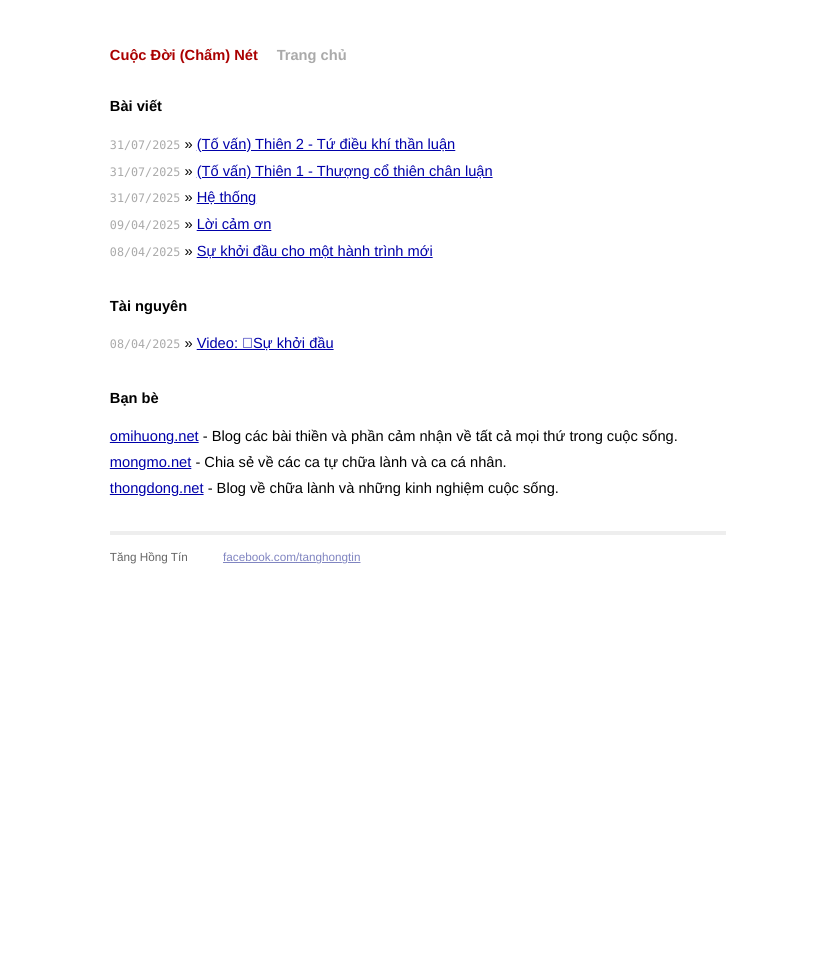
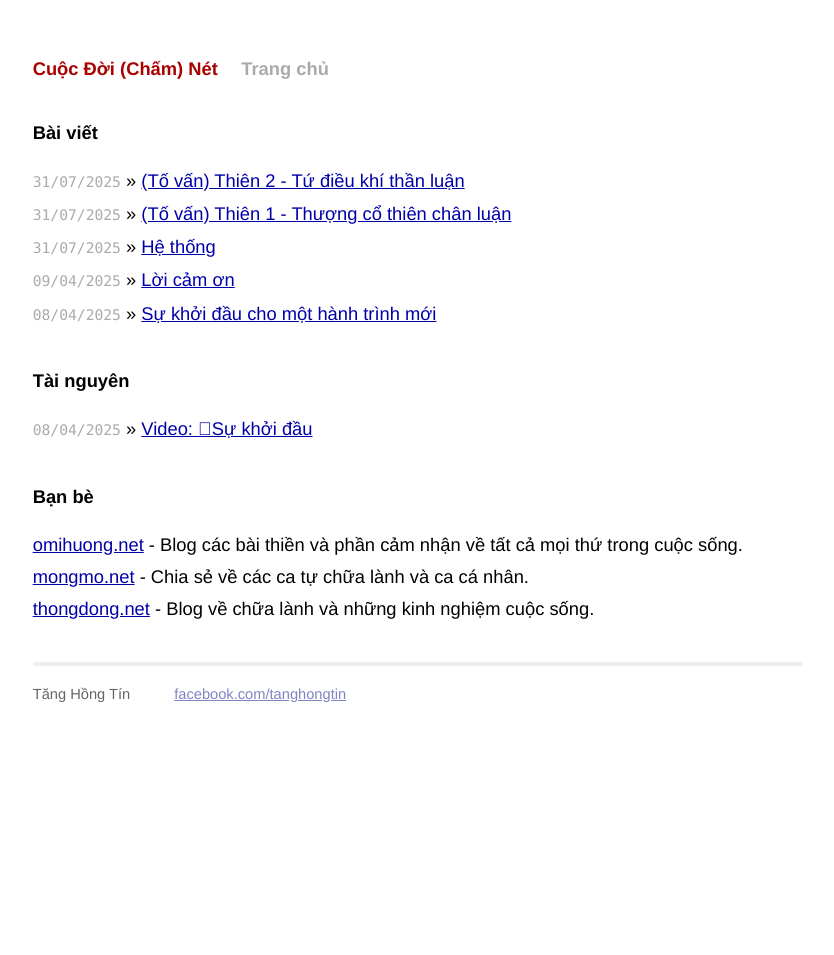
Before and after one commit to tanghongtin/cuocdoi, a Jekyll site: the page built from index.html, in a window 1280 px wide. Shown: the whole page, without its empty margins (222-1056 px from the left). Built offline with Jekyll 4.4.1, drawn with Linux system fonts in a browser that asks for light colours.

Commit message:
Update screen.css

```diff
--- a/css/screen.css
+++ b/css/screen.css
@@ -17,7 +17,7 @@ html, body {
 
 body {
   background-color: white;
-  font: 13.34px helvetica, arial, clean, sans-serif;
+  font: 16.68px helvetica, arial, clean, sans-serif;
   *font-size: small;
   text-align: center;
 }
```
